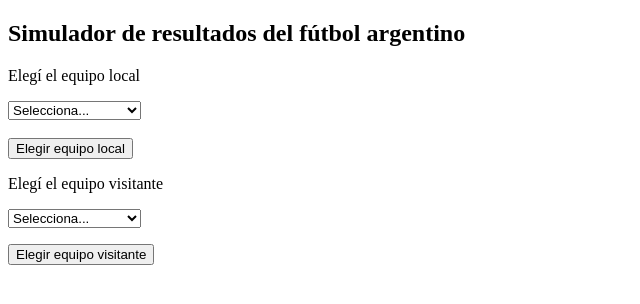
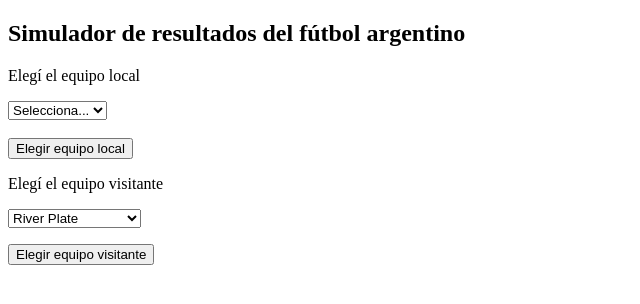
Before and after one commit to faldrighetti/simulador-futbol-argentino, a plain HTML site: page index.html in a window 1280 px wide. Both pictures are taken after a click on the button "Elegir equipo local". Shown: the full height of the page, 0-640 px from the left. Drawn offline with Linux system fonts and the light colour scheme.

Commit message:
Agrega nuevo formulario dinamico
Se borró el form del visitante del html con sus niveles, y se hizo otro a partir de un bucle que se activa al hacer clic en elegirLocal. Problema: no tiene sus clases

```diff
--- a/index.html
+++ b/index.html
@@ -14,24 +14,23 @@
         <form id="equipo-1">
             <p>Elegí el equipo local </p>
                 <select name="equipo">
-                    <div id='lista-de-locales'>
                     <option value="">Selecciona...</option>
-                    <option value="River" id="gallinas" class="potencia">River Plate</option>
-                    <option value="Boca" class="potencia">Boca Juniors</option>
+                    <option value="River Plate" class="potencia">River Plate</option>
+                    <option value="Boca Juniors" class="potencia">Boca Juniors</option>
                     <option value="Independiente" class="superior">Independiente</option>
                     <option value="Racing" class="superior">Racing</option>
                     <option value="San Lorenzo" class="superior">San Lorenzo</option>
                     <option value="Colón" class="superior">Colón</option>
                     <option value="Defensa y Justicia" class="superior">Defensa y Justicia</option>
-                    <option value="Estudiantes" class="superior">Estudiantes LP</option>
+                    <option value="Estudiantes LP" class="superior">Estudiantes LP</option>
                     <option value="Lanús" class="superior">Lanús</option>
                     <option value="Talleres" class="superior">Talleres</option>
                     <option value="Vélez" class="superior">Vélez</option>
-                    <option value="Argentinos" class="normal">Argentinos Juniors</option>
+                    <option value="Argentinos Juniors" class="normal">Argentinos Juniors</option>
                     <option value="Arsenal" class="normal">Arsenal</option>
                     <option value="Atlético Tucumán" class="normal">Atlético Tucumán</option>
                     <option value="Banfield" class="normal">Banfield</option>
-                    <option value="Gimnasia" class="normal">Gimnasia LP</option>
+                    <option value="Gimnasia LP" class="normal">Gimnasia LP</option>
                     <option value="Godoy Cruz" class="normal">Godoy Cruz</option>
                     <option value="Huracán" class="normal">Huracán</option>
                     <option value="Newell's" class="normal">Newell's</option>
@@ -44,50 +43,19 @@
                     <option value="Platense" class="inferior">Platense</option>
                     <option value="Sarmiento" class="inferior">Sarmiento</option>
                     <option value="Tigre" class="inferior">Tigre</option>
-                </div>
                 </select>
                 <br>
                 <br>
-        <button id="boton-seleccionar-local">Elegir equipo local</button>
+            <button id="boton-seleccionar-local">Elegir equipo local</button>
             </p>
+            <div id="info-local"></div>
         </form>
     </div>
 
     <div id="visitante" class="oculto">
     <form id="equipo-2">
     <p>Elegí el equipo visitante </p>
-        <select name="equipo">
-            <div id= lista-de-visitantes>
-            <option value="">Selecciona...</option>
-            <option value="River" class="potencia">River Plate</option>
-            <option value="Boca" class="potencia">Boca Juniors</option>
-            <option value="Independiente" class="superior">Independiente</option>
-            <option value="Racing" class="superior">Racing</option>
-            <option value="San Lorenzo" class="superior">San Lorenzo</option>
-            <option value="Colón" class="superior">Colón</option>
-            <option value="Defensa y Justicia" class="superior">Defensa y Justicia</option>
-            <option value="Estudiantes" class="superior">Estudiantes LP</option>
-            <option value="Lanús" class="superior">Lanús</option>
-            <option value="Talleres" class="superior">Talleres</option>
-            <option value="Vélez" class="superior">Vélez</option>
-            <option value="Argentinos" class="normal">Argentinos Juniors</option>
-            <option value="Arsenal" class="normal">Arsenal</option>
-            <option value="Atlético Tucumán" class="normal">Atlético Tucumán</option>
-            <option value="Banfield" class="normal">Banfield</option>
-            <option value="Gimnasia" class="normal">Gimnasia LP</option>
-            <option value="Godoy Cruz" class="normal">Godoy Cruz</option>
-            <option value="Huracán" class="normal">Huracán</option>
-            <option value="Newell's" class="normal">Newell's</option>
-            <option value="Rosario Central" class="normal">Rosario Central</option>
-            <option value="Unión" class="normal">Unión</option>
-            <option value="Aldosivi" class="inferior">Aldosivi</option>
-            <option value="Barracas Central" class="inferior">Barracas Central</option>
-            <option value="Central Córdoba" class="inferior">Central Córdoba</option>
-            <option value="Patronato" class="inferior">Patronato</option>
-            <option value="Platense" class="inferior">Platense</option>
-            <option value="Sarmiento" class="inferior">Sarmiento</option>
-            <option value="Tigre" class="inferior">Tigre</option>
-            </div>
+        <select name="equipo" id='lista-de-visitantes'>
         </select>
     </p>
     <button id="boton-seleccionar-visitante">Elegir equipo visitante</button>
--- a/interfaz.js
+++ b/interfaz.js
@@ -8,33 +8,27 @@ const infoVisitante = document.querySelector('#visitante')
 
 const $botonResetear = document.querySelector('#resetear')
 
-const gallinas = document.querySelector('#gallinas').value //Le puse un id gallinas a River para probar
+const todosLosClubes = document.querySelectorAll('option')
+const visitantes = document.querySelector('#lista-de-visitantes')
 
-console.log(gallinas) //Esto da river
-
-//Podría probar con darles id a los equipos y así intentar acceder al classname
-
-const listaDeVisitantes = []
-for (let i = 0; i < $formEquipo1.equipo.length; i++){
-    if ($formEquipo1.equipo[i].value){
-    listaDeVisitantes.push($formEquipo1.equipo[i].value)}
-}
-console.log(listaDeVisitantes)
-
-function borrarEquipo(){
-    for (let i = 0; i < listaDeVisitantes.length; i++){
-        if (listaDeVisitantes[i] === $formEquipo1.equipo.value){
-            listaDeVisitantes.filter(listaDeVisitantes[i].value)
-        }
-    }
-}
+console.log(todosLosClubes[20].value)
 
 $botonElegirLocal.onclick = function(){
     equipo1.equipo = $formEquipo1.equipo.value
     equipoSeleccionado1 = equipo1.equipo
     infoVisitante.className = ''
-    //borrarEquipo()
+    borrarEquipo()
     return false;
+}
+
+function borrarEquipo(){
+    for (let i = 0; i < todosLosClubes.length; i++){
+        if (todosLosClubes[i].value !== equipo1.equipo && todosLosClubes[i].value !== ''){
+            let nuevaOpcion = document.createElement('option')
+            nuevaOpcion.appendChild(todosLosClubes[i]);
+            visitantes.appendChild(nuevaOpcion);
+        }
+    }
 }
 
 $botonElegirVisitante.onclick = function(){
--- a/simulador.js
+++ b/simulador.js
@@ -121,6 +121,6 @@ function jugar(){
 //X3- Botón resetear. Línea 33 de interfaz, darle una función para que se recargue la página.
 //4- Botón jugar, darle una función que lo deshabilite cuando se le da clic. Es decir, que solo se pueda usar una vez.
 //5- Pruebas, que mandar a jugar sin elegir club dé error. O mejor, que se marque en rojo el campo si no se eligió nada.
-//6- Que cuando se elija un local, se elimine de la lista de visitantes. Impedir un River vs River.
+//X6- Que cuando se elija un local, se elimine de la lista de visitantes. Impedir un River vs River.
 //7- Hacer un CSS bonito.
 //8- Agregar div al elegir el equipo. Por ejemplo: "Local: River", y abajo "Visitante: Boca" ya antes de cliquear Jugar
```
